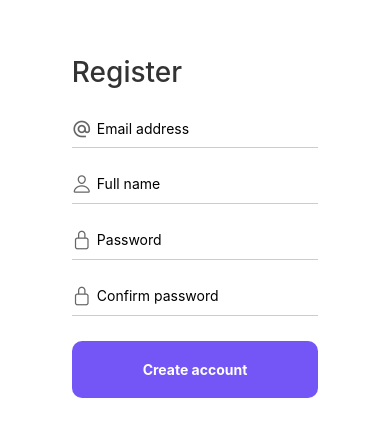
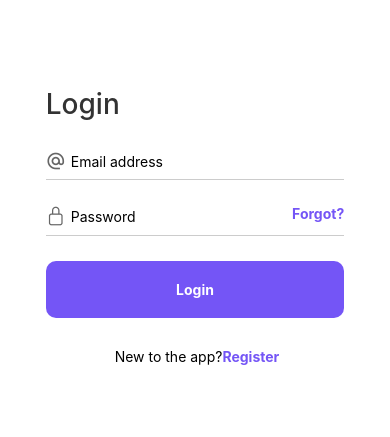
Before and after one commit to e-yang08/ilLuSIonOfgReaTNesS, a React Native app in the folder AwesomeProject/: screen / in a window 390 px wide. Shown: the part 181-618 px from the top of the page. Built offline with nearby package versions, Linux system fonts and the light colour scheme.

Commit message:
Login/Register add

```diff
--- a/AwesomeProject/App.js
+++ b/AwesomeProject/App.js
@@ -1,12 +1,11 @@
 import { StatusBar } from 'expo-status-bar';
 import { StyleSheet, Text, View } from 'react-native';
 import LoginPage from './pages/Login/login';
-import RegistrationPage from './pages/Login/registration';
 
 export default function App() {
   return (
     <View style={styles.container}>
-      <RegistrationPage/>
+      <LoginPage/>
     </View>
   );
 }
--- a/AwesomeProject/pages/Login/login.js
+++ b/AwesomeProject/pages/Login/login.js
@@ -7,7 +7,7 @@ export default function LoginPage({ navigation }) {
     const [email, setEmail]=useState('');
     const [password, setPassword]=useState('');
     return(
-                <SafeAreaView style={{flex:1, justifyContent:'center'}}>
+         <SafeAreaView style={{flex:1, justifyContent:'center'}}>
         <View style={{paddingHorizontal:25}}>
         <Text
             style={{
--- a/package.json
+++ /dev/null
@@ -1,5 +0,0 @@
-{
-  "dependencies": {
-    "react-native-vector-icons": "^10.0.3"
-  }
-}
```
Also changed, not shown: AwesomeProject/pages/Login/registration.js (line endings or trailing spaces), 1 other file (tests, documents, lock files or other folders).
